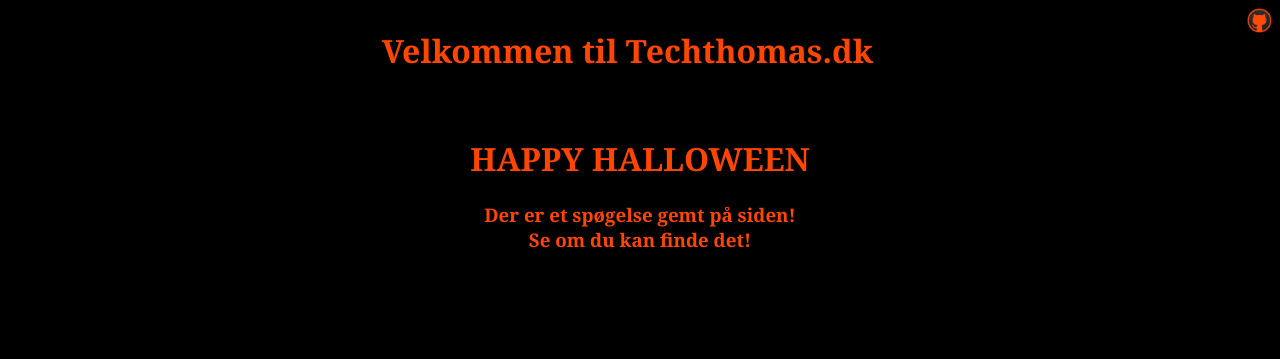
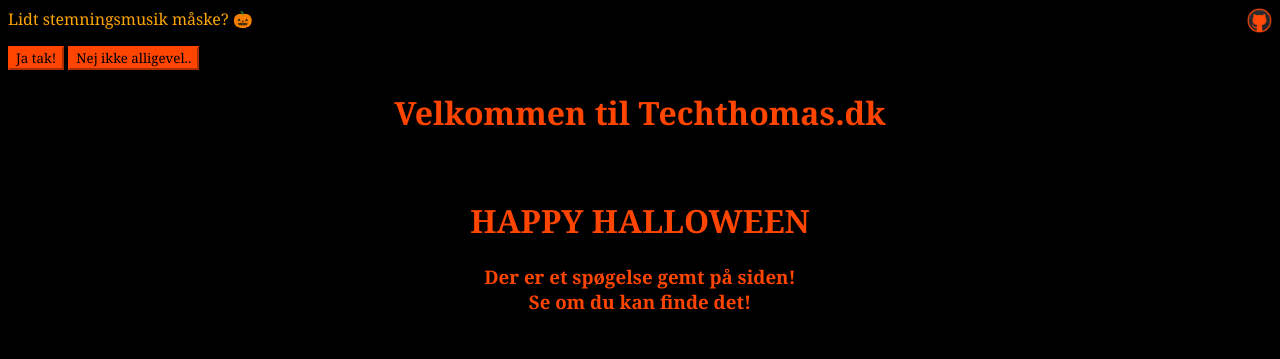
Before and after one commit to Thom9521/HTML, a PHP site: page / in a window 1280 px wide. Shown: the top 359 px of the page. Run offline with PHP 8.4, Linux system fonts and the light colour scheme.

Commit message:
Musik :D

```diff
--- a/forsidestyle.css
+++ b/forsidestyle.css
@@ -27,3 +27,9 @@ div{
     display: none;
     padding-right: 13%
 }
+#musikJa, #musikNej{
+background-color: orangered;
+border-color: orangered;
+font-family: Cambria;
+
+}
--- a/index.html
+++ b/index.html
@@ -5,17 +5,24 @@
     <link rel="stylesheet" type="text/css" href="forsidestyle.css">
     <script src="script.js"></script>
     <script src="https://ajax.googleapis.com/ajax/libs/jquery/3.3.1/jquery.min.js"></script>
-    <embed id="HalloweenAudio" src="Billeder/Halloween.mp3" loop="false" hidden="true" autostart="true">
     <audio id="ghostAudio">
         <source src="Billeder/haunting.mp3" type="audio/mpeg">
     </audio>
     <audio id="SLLAudio">
         <source src="Billeder/SSL.mp3" type="audio/mpeg">
         </audio>
+        <audio id="HalloweenAudio">
+            <source src="Billeder/Halloween.mp3" type="audio/mpeg">
+        </audio>
 </head>
 
 <body>
     <img src="Billeder/githubOrange.png" alt="github" style="width:2%; float: right; cursor: pointer" onclick="github()">
+    <div id= "musikDiv" style="white-space: nowrap">
+        <p>Lidt stemningsmusik måske? 🎃</p>
+        <button id = "musikJa" onclick="playHalloweenMusic()">Ja tak!</button>
+        <button id = "musikNej" onclick="pauseHalloweenMusic()">Nej ikke alligevel..</button>
+    </div>
     <h1>Velkommen til Techthomas.dk</h1>
     <br>
     <h1>HAPPY HALLO<span style="cursor:pointer" id="W" onclick="secretGhost()">W</span>EEN</h1>
--- a/script.js
+++ b/script.js
@@ -21,11 +21,18 @@ function foundGhost(){
 
 }
 function playHappyMusic(){
-    var audio = document.getElementById("SLLAudio");
+    var audioHappy = document.getElementById("SLLAudio");
     var audioSpooky = document.getElementById("HalloweenAudio");
-     audioSpooky.pause();
-    audio.play();
+    audioSpooky.pause();
+    audioHappy.play();
+}
 
+function playHalloweenMusic(){
+    var audioSpooky = document.getElementById("HalloweenAudio");
+    audioSpooky.play();
+}
 
-
+function pauseHalloweenMusic(){
+    var audioSpooky = document.getElementById("HalloweenAudio");
+    audioSpooky.pause();
 }
```
